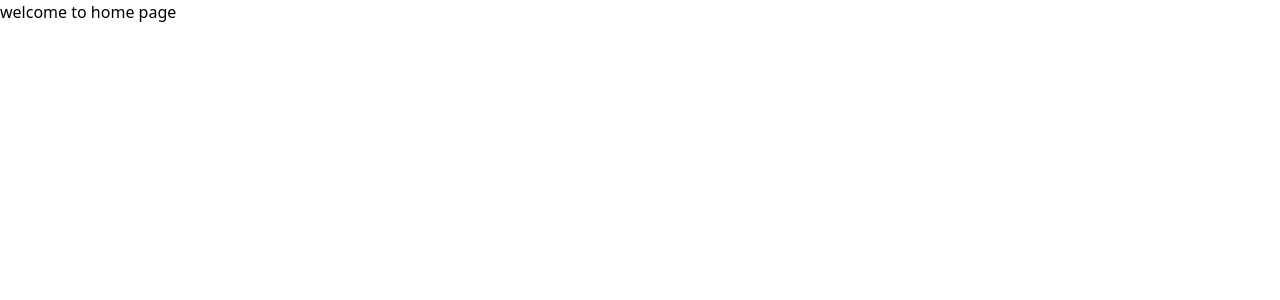
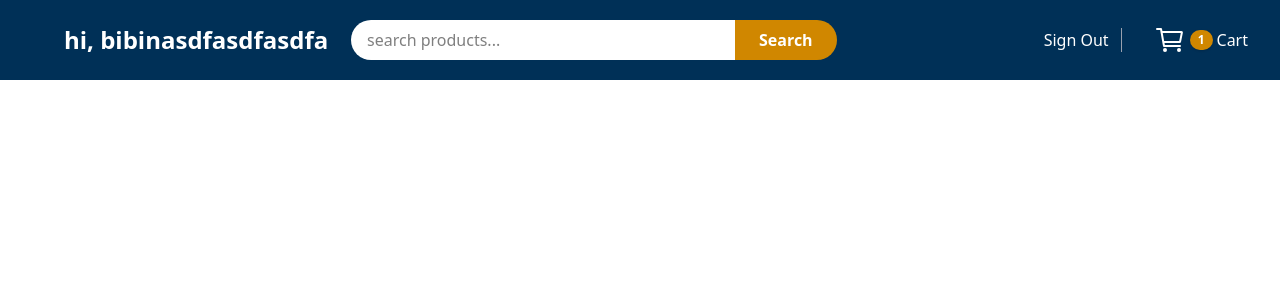
Before and after one commit to bibinlopez/product_management-client, a React (Vite) app: page / in a window 1280 px wide. Shown: the top 300 px of the page. Built offline with nearby package versions, Linux system fonts and the light colour scheme; sample sign-in values are in the browser's storage.

Commit message:
navbar and logout fun.

```diff
--- a/src/App.jsx
+++ b/src/App.jsx
@@ -9,6 +9,7 @@ import {
 } from "react-router-dom"
 import SignUp from "./pages/SignUp"
 import Login from "./pages/Login"
+import HomeLayout from "./pages/HomeLayout"
 
 function App() {
   // Protected Route
@@ -31,7 +32,7 @@ function App() {
       children: [
         {
           path: "/",
-          element: <div> welcome to home page</div>,
+          element: <HomeLayout />,
         },
       ],
       errorElement: <div>error page</div>,
@@ -57,7 +58,7 @@ function App() {
   ])
   return (
     <>
-      <ToastContainer position='top-center' />
+      <ToastContainer autoClose={2000} position='top-center' />
       <RouterProvider router={router} />
     </>
   )
--- /dev/null
+++ b/src/components/Navbar.jsx
@@ -0,0 +1,56 @@
+import { IoCartOutline } from "react-icons/io5"
+
+import { useNavigate } from "react-router-dom"
+import { toast } from "react-toastify"
+
+const Navbar = () => {
+  const navigate = useNavigate()
+  return (
+    <nav className='w-full h-20 bg-[#003057] flex items-center justify-between px-8 py-3'>
+      <div className='flex relative items-center flex-1 pl-28 justify-center'>
+        <div className='absolute left-0 pl-8 hidden md:block sm:block'>
+          <h2 className='text-white font-bold text-2xl'>
+            hi, bibinasdfasdfasdfa
+          </h2>
+        </div>
+        <div className='mx-auto hidden md:block sm:block'>
+          <input
+            className='rounded-l-full bg-white px-4 py-2 w-96 outline-none'
+            id='search'
+            type='text'
+            placeholder='search products...'
+          />
+          <button className='bg-yellow-600 text-white px-6 py-2 rounded-r-full font-semibold'>
+            Search
+          </button>
+        </div>
+      </div>
+      <div className='flex items-center space-x-8'>
+        <div className='flex items-center space-x-1 cursor-pointer'>
+          <span
+            className='text-white border-r border-gray-400 pr-3'
+            onClick={() => {
+              localStorage.removeItem("accessToken")
+              console.log("clicked hey...")
+              toast.success("User logout successfully")
+              navigate("/login")
+            }}
+          >
+            Sign Out
+          </span>
+        </div>
+        <div className='flex items-center space-x-1 cursor-pointer'>
+          <span>
+            <IoCartOutline className='text-white' size='2rem' />
+          </span>
+          <span className='bg-yellow-600 text-white text-xs font-bold px-2 py-0.5 rounded-full shadow'>
+            {1}
+          </span>
+          <span className='text-white'>Cart</span>
+        </div>
+      </div>
+    </nav>
+  )
+}
+
+export default Navbar
--- /dev/null
+++ b/src/pages/HomeLayout.jsx
@@ -0,0 +1,13 @@
+import Navbar from "../components/Navbar"
+
+const HomeLayout = () => {
+  return (
+    <>
+      <Navbar />
+      {/* <div> Hoem layout</div>
+      <ProductPage /> */}
+    </>
+  )
+}
+
+export default HomeLayout
```
